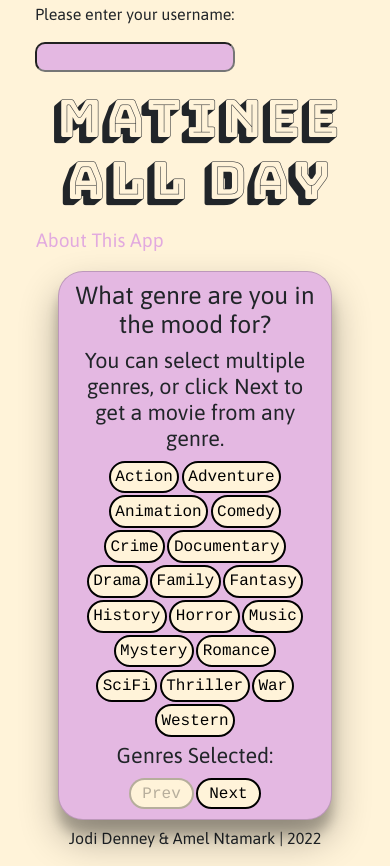
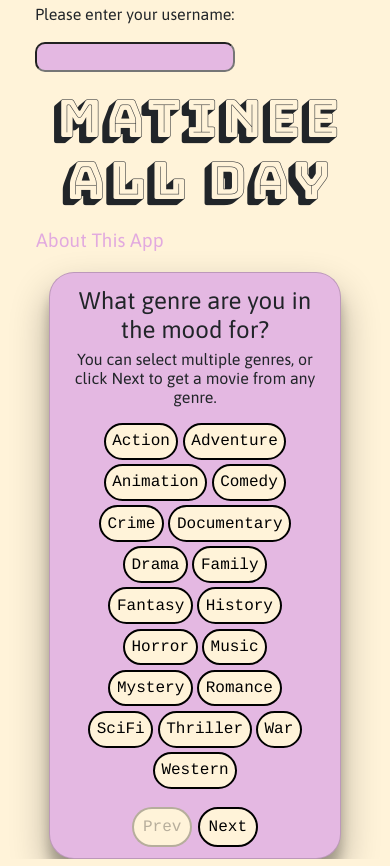
Before and after one commit to J-J-D/Capstone, a React (Create React App) app: page / in a window 390 px wide. Built offline with nearby package versions, Linux system fonts and the light colour scheme.

Commit message:
add responsiveness

```diff
--- a/src/components/Eras.tsx
+++ b/src/components/Eras.tsx
@@ -28,7 +28,6 @@ const TMDB_DECADES = ["1970s", "1980s", "1990s", "2000s", "2010s", "2020 Onward"
                     )
                 })}
             </ul>
-            <h4 className="transparent-background">Decade Selected {userPrefs.era}</h4>
         </div>
     )
 }
--- a/src/components/Genres.tsx
+++ b/src/components/Genres.tsx
@@ -43,7 +43,6 @@ const Genres = (props: GenresProps) => {
                     )
                 })}
             </ul>
-            <h4 className="transparent-background">Genres Selected: {userPrefs.genre}</h4>
         </div>
     )
     }
--- a/src/components/InputForm.tsx
+++ b/src/components/InputForm.tsx
@@ -83,7 +83,7 @@ const InputForm = (props: InputFormProps) => {
 
     return (
         <div className="col d-flex justify-content-center">
-            <div className="card-group w-75" style={{height: "35rem"}}>
+            <div className="card-group" style={{height: "35rem"}}>
                 <div className="card preferance-cards ">{pageDisplay()}
 
                 <div className="FormNav transparent-background">
--- a/src/styles.sass
+++ b/src/styles.sass
@@ -92,12 +92,12 @@ a:hover
 
 .button-list
     margin-bottom: 2%
-    margin-top: 2%
+    margin-top: 3%
     padding-left: 4%
     padding-right: 4%
 
 .question-explanation
-    margin-top: .5%
+    margin-top: 2%
     // font-size: calc(16px + 0.390625vw)
 
 .overview
@@ -128,14 +128,32 @@ a:hover
     max-width: 10%
     height: auto
 
+.card-group
+    width: 75%
+
 // Phones
 @media (max-width: 480px)
     .tmdb-logo
         max-width: 30%
         height: auto
     .footer
-        margin-top: auto
-        // position: -webkit-sticky
+        display: none
+    .question-explanation
+        font-size: 1rem
+        margin: 2%
+    .input-title
+        font-size: 1.5rem
+        margin: 2%
+    .preferance-buttons
+        margin: 1%
+        padding-left: 3%
+        padding-right: 3%
+        padding-top: 2%
+        padding-bottom: 2%
+    .button-list
+        margin: 5%
+    .card-group
+        width: 80%
 
 // Tablets
 @media (min-width: 481px) and (max-width: 767px)
```
